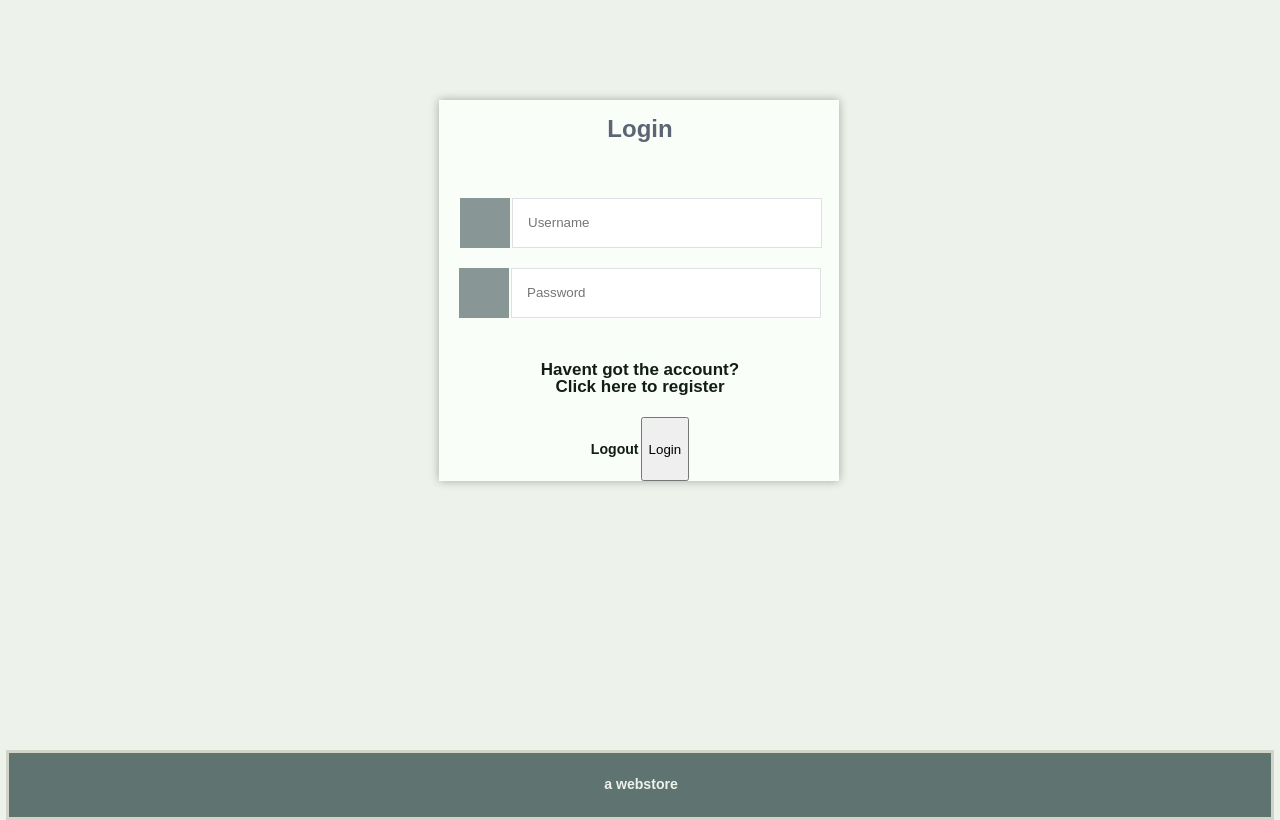
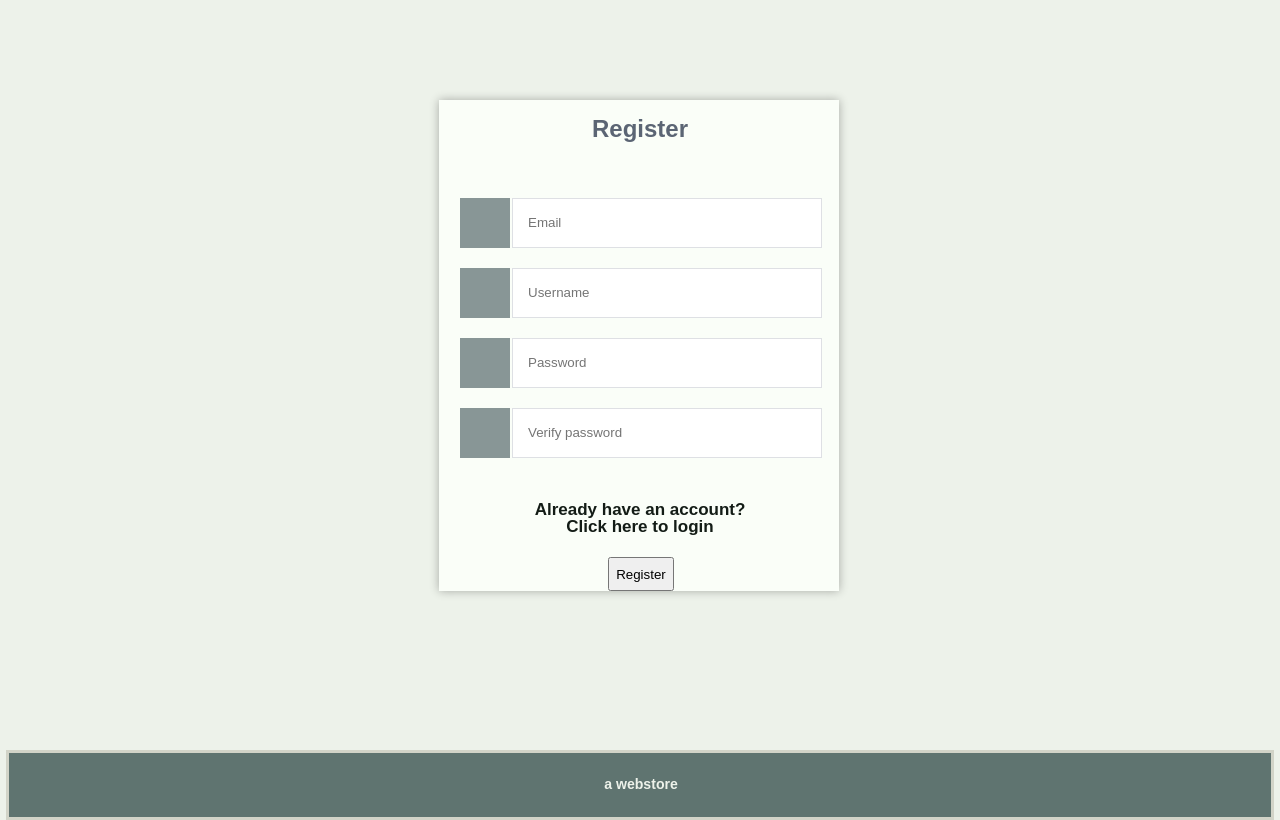
Before and after one commit to Zanoxlr/EcommerceSite, a PHP site: page /login.php in a window 1280 px wide. Shown: the part 88-908 px from the top of the page. Run offline with PHP 8.4, Linux system fonts and the light colour scheme; a user stored in the database is signed in.

Commit message:
Update login.php

```diff
--- a/login.php
+++ b/login.php
@@ -4,10 +4,10 @@
     <!-- import CSS -->
     <link rel="stylesheet" type="text/css" href="css\loginRegister.css" async>
     <link rel="stylesheet" type="text/css" href="css\style.css" async>
-    <!-- import JS -->
+	<!-- import JS -->
     <script src="https://ajax.googleapis.com/ajax/libs/jquery/3.4.1/jquery.min.js"></script>
     <script type="text/javascript" src="Js/methods.js"></script>
-    <script type="text/javascript" src="Js/login.js"></script>
+    <script type="text/javascript" src="Js/register.js"></script>
     <meta charset="UTF-8">
     <title>Main site</title>
 </head>
@@ -23,12 +23,16 @@
             <img src="img/person-male.png" class="cart">
         </div>
     </div>
-
     <!-- Article stuff-->
     <article>
     <div class="register">
-			<h1>Login</h1>
-			<form autocomplete="on">
+			<h1>Register</h1>
+			<form autocomplete="on" type="hidden">
+                <!-- email -->
+                <label for="email">
+					<i class="fas fa-envelope"></i>
+				</label>
+                <input type="email" name="email" placeholder="Email" id="inputMail" required>
                 <!-- username -->
 				<label for="username">
 					<i class="fas fa-user"></i>
@@ -39,14 +43,16 @@
 					<i class="fas fa-lock"></i>
 				</label>
                 <input type="password" name="password" placeholder="Password" id="inputPassword" required>
+                <!-- repeat password -->
+                <label for="passwordD">
+					<i class="fas fa-lock"></i>
+				</label>
+                <input type="password" name="passwordD" placeholder="Verify password" id="inputPasswordRepeat" required>
+                <h4 onclick="location.href='login.php';">Already have an account? Click here to login</h4>
                 <!-- problems -->
                 <br><p id="labelInfo"></p>
-                <!-- register -->
-                <h4 onclick="location.href='register.php';">Havent got the account? Click here to register</h4>
-                <!-- logout -->
-                <h5 onclick="location.href='php/logout.php';">Logout</h5>
                 <!-- submit -->
-                <input type="button" id="submit" value="Login">
+                <input type="button" id="submit" value="Register">
                 <i class="fas fa-lock"></i>
 			</form>
 		</div>
```
